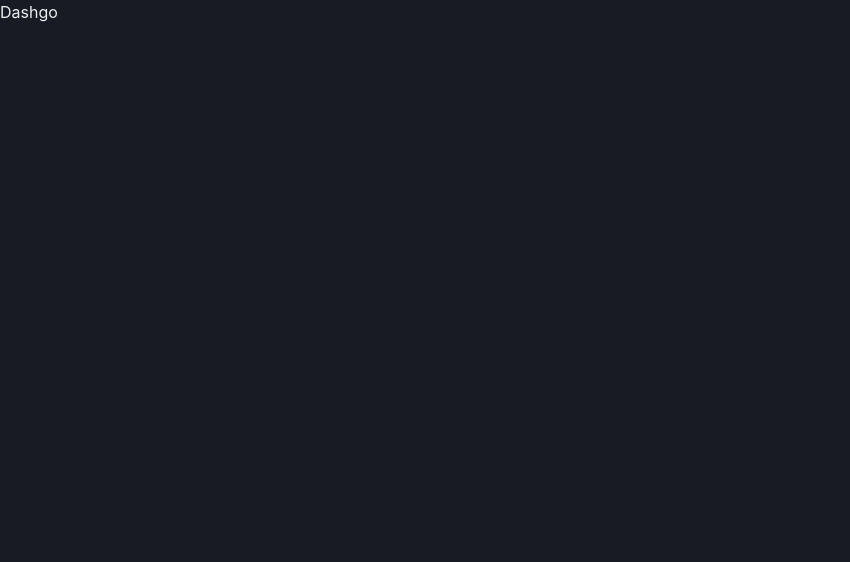
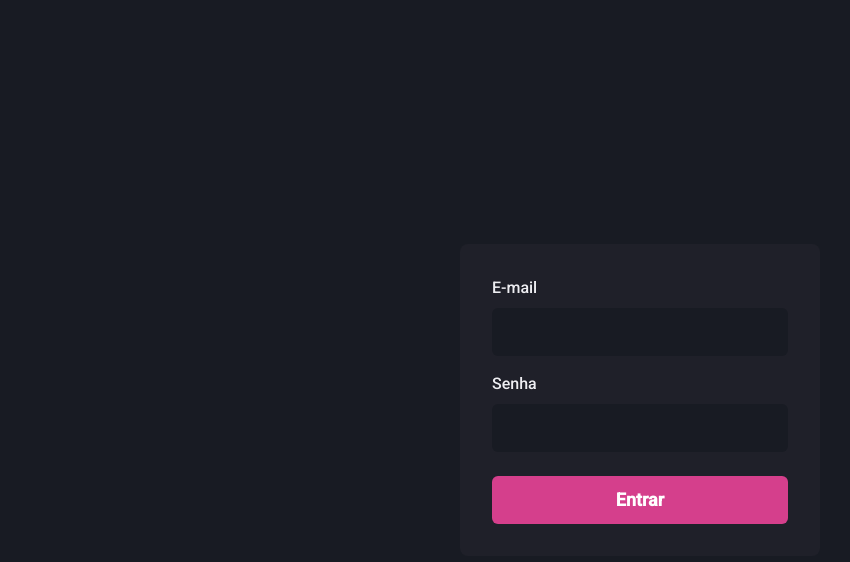
Before and after one commit to daniellvaz/dashgo, a Next.js app: page / in a window 1280 px wide. Shown: the top 562 px of the page, without its empty margins (0-850 px from the left). Built offline with nearby package versions, Linux system fonts and the light colour scheme.

Commit message:
create index file

```diff
--- /dev/null
+++ b/src/pages/_document.tsx
@@ -0,0 +1,18 @@
+import Document, { Head, Html, Main, NextScript } from "next/document";
+
+export default class MyDocument extends Document {
+  render() {
+    return (
+      <Html>
+        <Head>
+          <link rel="preconnect" href="https://fonts.googleapis.com" />
+          <link href="https://fonts.googleapis.com/css2?family=Montserrat:wght@400;700&family=Roboto:wght@500&display=swap" rel="stylesheet" />
+        </Head>
+        <body>
+          <Main />
+          <NextScript />
+        </body>
+      </Html>
+    )
+  }
+}
--- a/src/pages/index.tsx
+++ b/src/pages/index.tsx
@@ -1,5 +1,65 @@
+import { Button, Flex, FormControl, FormLabel, Input, Stack } from "@chakra-ui/react";
+
+
+
 export default function Home() {
   return (
-    <h1>Dashgo</h1>
+    <Flex
+      w="100vw"
+      h="100vh"
+      align="center"
+      justify="center"
+    >
+      <Flex
+        as="form"
+        w="100%"
+        maxW={360}
+        bg="gray.800"
+        p="8"
+        borderRadius={8}
+        flexDir="column"
+      >
+        <Stack spacing="4">
+          <FormControl>
+            <FormLabel htmlFor="email">E-mail</FormLabel>
+            <Input
+              name="email"
+              type="email"
+              id="email"
+              focusBorderColor="pink.500"
+              bgColor="gray.900"
+              variant="filled"
+              _hover={{
+                bgColor: "gray.900",
+              }}
+              size="lg"
+            />
+          </FormControl>
+          <FormControl>
+            <FormLabel htmlFor="password">Senha</FormLabel>
+            <Input
+              name="password"
+              type="password"
+              id="password"
+              focusBorderColor="pink.500"
+              bgColor="gray.900"
+              variant="filled"
+              _hover={{
+                bgColor: "gray.900",
+              }}
+              size="lg"
+            />
+          </FormControl>
+        </Stack>
+        <Button
+          type="submit"
+          mt="6"
+          colorScheme="pink"
+          size="lg"
+        >
+          Entrar
+        </Button>
+      </Flex>
+    </Flex>
   )
 }
--- a/src/style/theme.ts
+++ b/src/style/theme.ts
@@ -15,6 +15,10 @@
       "50": "#EEEEF2",
     },
   },
+  fonts: {
+    heading: "Roboto",
+    body: "roboto",
+  },
   styles: {
     global: {
       body: {
```
